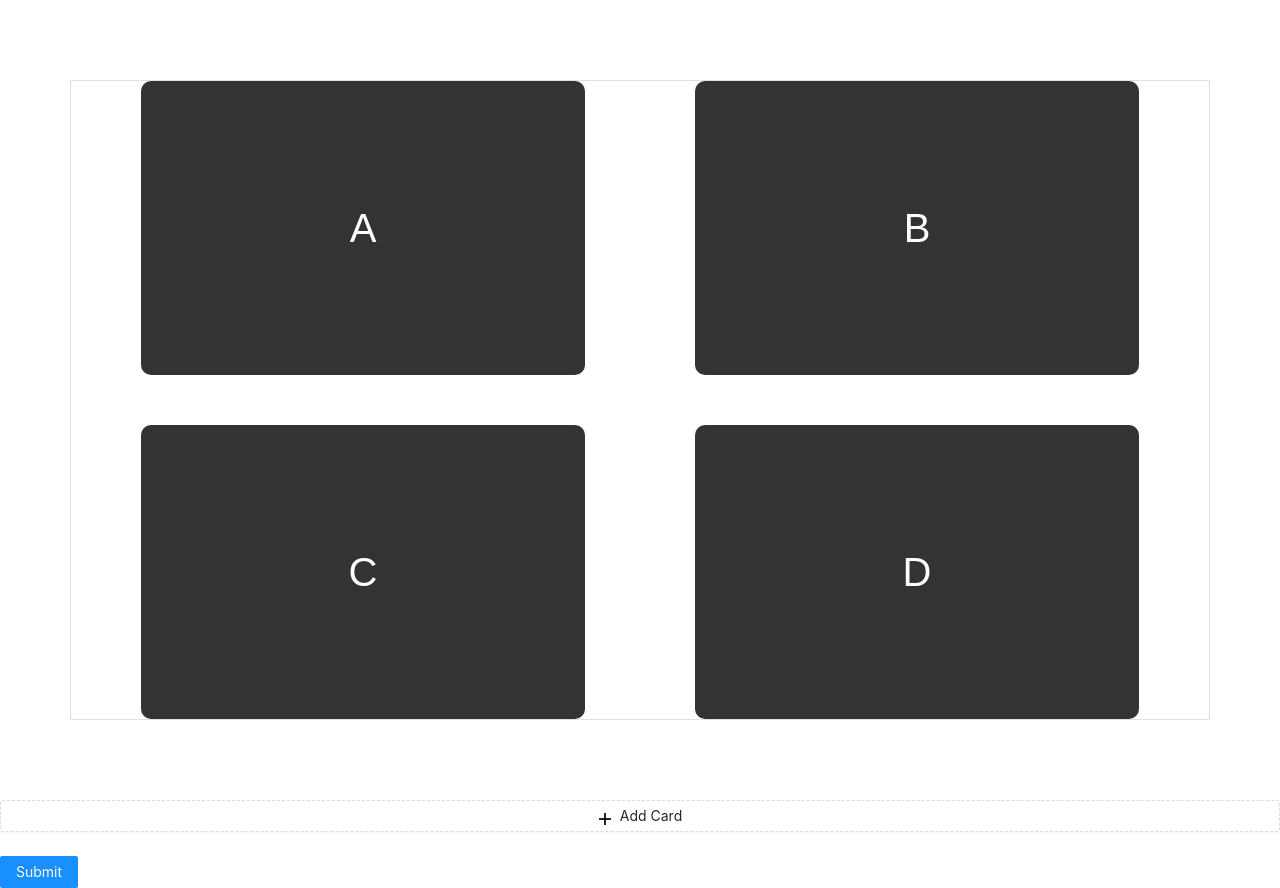
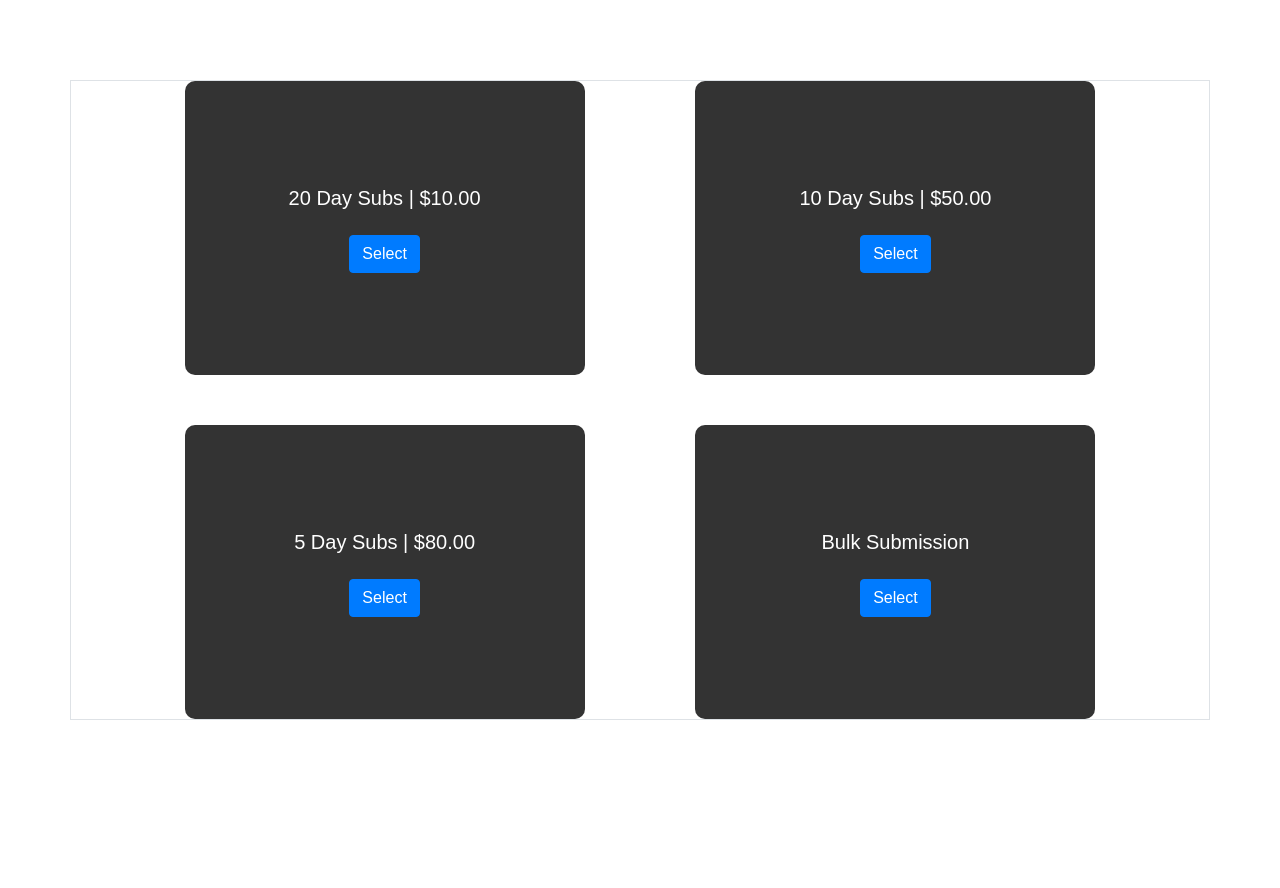
Before and after one commit to blackjadedwolf/gradingbyblackjadedwolf, a React (Create React App) app: page / in a window 1280 px wide. After the commit the page ends 800 px from the top, so only its background shows below. Built offline with nearby package versions, Linux system fonts and the light colour scheme; what @react-pdf/renderer would draw is missing.

Commit message:
Create Basic Button Submission Options

```diff
--- a/src/App.tsx
+++ b/src/App.tsx
@@ -2,20 +2,20 @@ import React from "react";
 import './styles/App.css';
 import 'bootstrap/dist/css/bootstrap.min.css';
 
-import { CardEntryForm } from "./components";
+import { CardEntryForm, Invoice, SubmissionOption, BulkOption } from "./components";
 
 const App = () => {
   return (
     <>
       <div className="App">
         <div className="option-container container border">
-          <div className="box">A</div>
-          <div className="box">B</div>
-          <div className="box">C</div>
-          <div className="box">D</div>
+          <SubmissionOption days={20} price={10} />
+          <SubmissionOption days={10} price={50} />
+          <SubmissionOption days={5} price={80} />
+          <BulkOption/>
         </div>
       </div>
-      <CardEntryForm />
+      {/* <CardEntryForm /> */}
     </>
   );
 };
--- a/src/components/CardEntryForm.tsx
+++ b/src/components/CardEntryForm.tsx
@@ -2,7 +2,7 @@ import { Form, Input, DatePicker, Button, InputNumber, Space } from "antd";
 import { MinusCircleOutlined, PlusOutlined } from "@ant-design/icons";
 import { Store } from "antd/lib/form/interface";
 import React from "react";
-import { Card } from "../models/Card";
+import { Card } from "../models";
 
 const CardEntryForm = () => {
   const onFinish = (values: Store) => {
--- /dev/null
+++ b/src/components/SubmissionOption.tsx
@@ -0,0 +1,38 @@
+import React from "react";
+import "../styles/SubmissionOption.css";
+
+type OptionProps = {
+  days: number;
+  price: number;
+};
+
+export const SubmissionOption = (props: OptionProps) => {
+  const { days, price } = props;
+  return (
+    <div className="box">
+      <div>
+        {props.days} Day Subs | ${props.price.toFixed(2)}
+      </div>
+      <div>
+        <button type="button" className="btn btn-primary">
+          Select
+        </button>
+      </div>
+    </div>
+  );
+};
+
+export const BulkOption = () => {
+  return (
+    <div className="box">
+      <div>
+        Bulk Submission
+      </div>
+      <div>
+        <button type="button" className="btn btn-primary">
+          Select
+        </button>
+      </div>
+    </div>
+  );
+};
--- a/src/components/index.tsx
+++ b/src/components/index.tsx
@@ -1,2 +1,3 @@
 export { default as Invoice } from "./Invoice";
 export { default as CardEntryForm } from "./CardEntryForm";
+export { SubmissionOption, BulkOption } from "./SubmissionOption";
--- a/src/styles/App.css
+++ b/src/styles/App.css
@@ -10,21 +10,8 @@
   height: 80%;
   border:1px solid black;
   display: grid;
-  grid-template-columns: 40% 40%;
-  grid-row: auto auto;
+  grid-template-columns: 400px 400px;
   grid-column-gap: 10%;
   grid-row-gap: 50px;
   justify-content: center;
 }
-
-.box{
-  background-color:#333;
-  padding:20px;
-  border-radius:10px;
-  color:#fff;
-  display:flex;
-  align-items:center;
-  justify-content:center;
-  font-size:40px;
-  font-family:sans-serif;
-}
--- /dev/null
+++ b/src/styles/SubmissionOption.css
@@ -0,0 +1,17 @@
+.box{
+  background-color:#333;
+  padding:20px;
+  border-radius:10px;
+  color:#fff;
+  display:flex;
+  flex-direction: column;
+  align-items: center;
+  justify-content:center;
+  font-size:20px;
+  font-family:sans-serif;
+}
+
+
+.box div{
+  margin:10px;
+}
```
